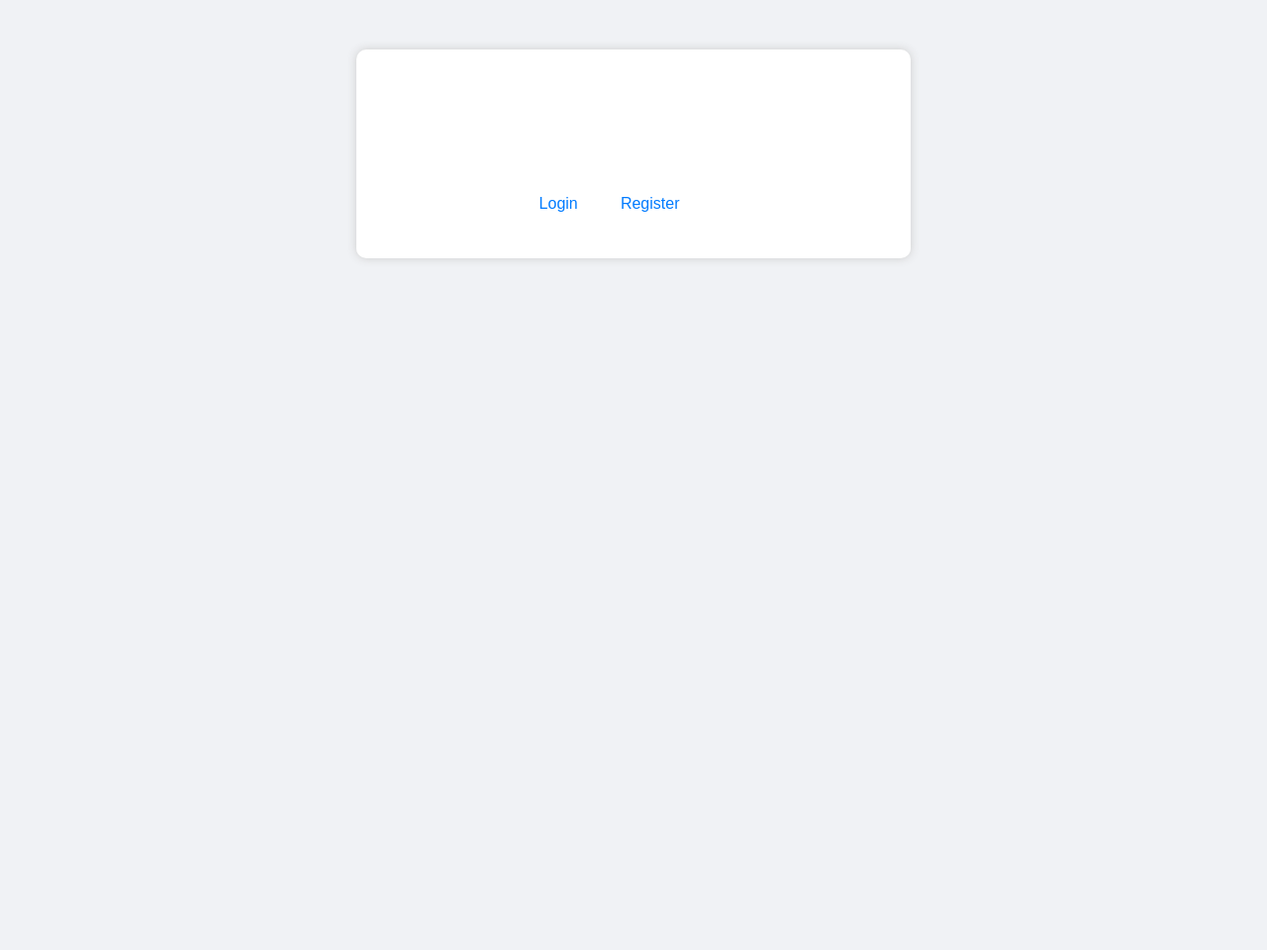
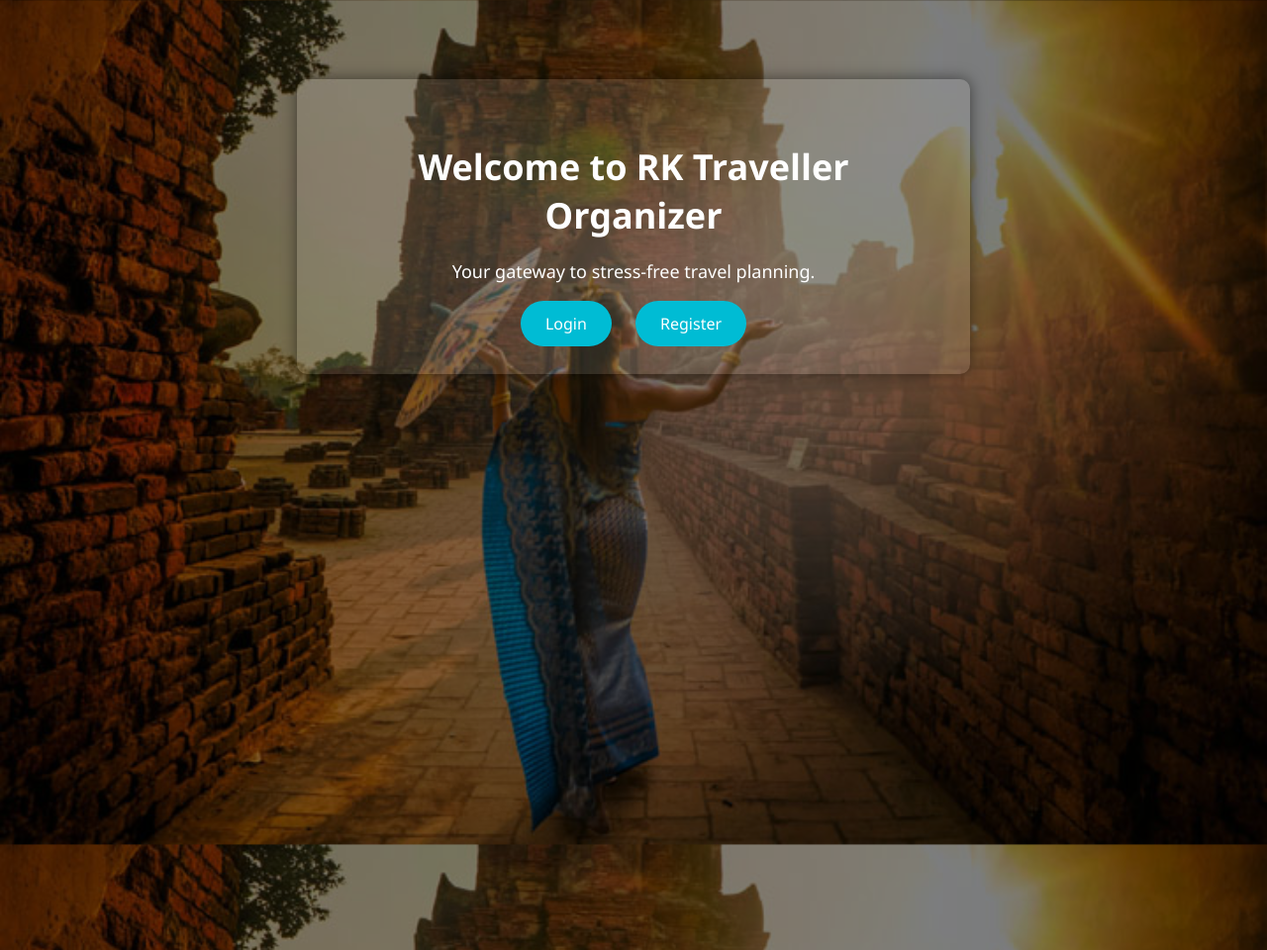
Before and after one commit to pahalwar01/traveller-organizer, a PHP site: page / in a window 1280 px wide. Shown: the whole page at 99% size. Before the commit the page ends 263 px from the top, so only its background shows below. Run offline with PHP 8.4, Linux system fonts and the light colour scheme.

Commit message:
Update index.php

```diff
--- a/index.php
+++ b/index.php
@@ -5,52 +5,98 @@ session_start();
 <!DOCTYPE html>
 <html>
 <head>
-    <title>RK Tour and Traveller</title>
+    <meta charset="UTF-8">
+    <meta name="viewport" content="width=device-width, initial-scale=1.0">
+    <title>RK Traveller Organizer</title>
     <link rel="stylesheet" href="css/style.css">
     <style>
         body {
-            font-family: Arial, sans-serif;
-            background: #f0f2f5;
+            margin: 0;
+            font-family: 'Segoe UI', sans-serif;
+            background: url('images/travel-bg.jpg') no-repeat center center fixed;
+            background-size: cover;
+            color: #fff;
+        }
+
+        .overlay {
+            background: rgba(0, 0, 0, 0.5);
+            padding: 80px 20px;
+            min-height: 100vh;
             text-align: center;
-            padding: 50px;
         }
-        .box {
-            background: white;
-            padding: 30px;
+
+        .container {
+            max-width: 600px;
+            margin: auto;
+            background: rgba(255, 255, 255, 0.1);
             border-radius: 10px;
-            box-shadow: 0px 0px 10px #ccc;
-            max-width: 500px;
-            margin: auto;
+            padding: 40px;
+            box-shadow: 0 0 15px rgba(0,0,0,0.5);
         }
-        a {
+
+        h1 {
+            font-size: 36px;
+            margin-bottom: 20px;
+        }
+
+        p {
+            font-size: 18px;
+            margin-bottom: 30px;
+        }
+
+        .btn {
+            background: #00bcd4;
+            color: white;
+            padding: 12px 25px;
+            border: none;
+            border-radius: 25px;
             text-decoration: none;
-            color: #007BFF;
-            margin: 0 10px;
+            font-size: 16px;
+            margin: 10px;
+            transition: 0.3s ease;
         }
-        .btn {
-            background-color: #007BFF;
-            color: white;
-            padding: 10px 15px;
-            border: none;
-            border-radius: 6px;
-            text-decoration: none;
-            margin-top: 20px;
-            display: inline-block;
+
+        .btn:hover {
+            background: #0097a7;
+        }
+
+        .btn-red {
+            background: #e53935;
+        }
+
+        .btn-red:hover {
+            background: #c62828;
+        }
+
+        @media(max-width: 600px) {
+            h1 {
+                font-size: 28px;
+            }
+
+            .btn {
+                padding: 10px 20px;
+                font-size: 15px;
+            }
         }
     </style>
 </head>
 <body>
 
-<div class="box">
-    <h1>Welcome to RK Tour and Traveller</h1>
+<div class="overlay">
+    <div class="container">
+        <h1>Welcome to RK Traveller Organizer</h1>
 
-    <?php if (isset($_SESSION['user_id'])): ?>
-        <p>Hello, <strong><?php echo $_SESSION['user_name']; ?></strong>!</p>
-        <p><a class="btn" href="profile.php">My Profile</a></p>
-        <p><a href="logout.php">Logout</a></p>
-    <?php else: ?>
-        <p>Please <a href="login.php">Login</a> or <a href="register.php">Register</a> to get started.</p>
-    <?php endif; ?>
+        <?php if (isset($_SESSION['user_id'])): ?>
+            <p>Hello, <strong><?php echo $_SESSION['user_name']; ?></strong>! Plan your next trip with ease.</p>
+            <a class="btn" href="profile.php">My Profile</a>
+            <a class="btn" href="trip_add.php">Add New Trip</a>
+            <a class="btn btn-red" href="logout.php">Logout</a>
+        <?php else: ?>
+            <p>Your gateway to stress-free travel planning.</p>
+            <a class="btn" href="login.php">Login</a>
+            <a class="btn" href="register.php">Register</a>
+        <?php endif; ?>
+    </div>
 </div>
 
 </body>
```
